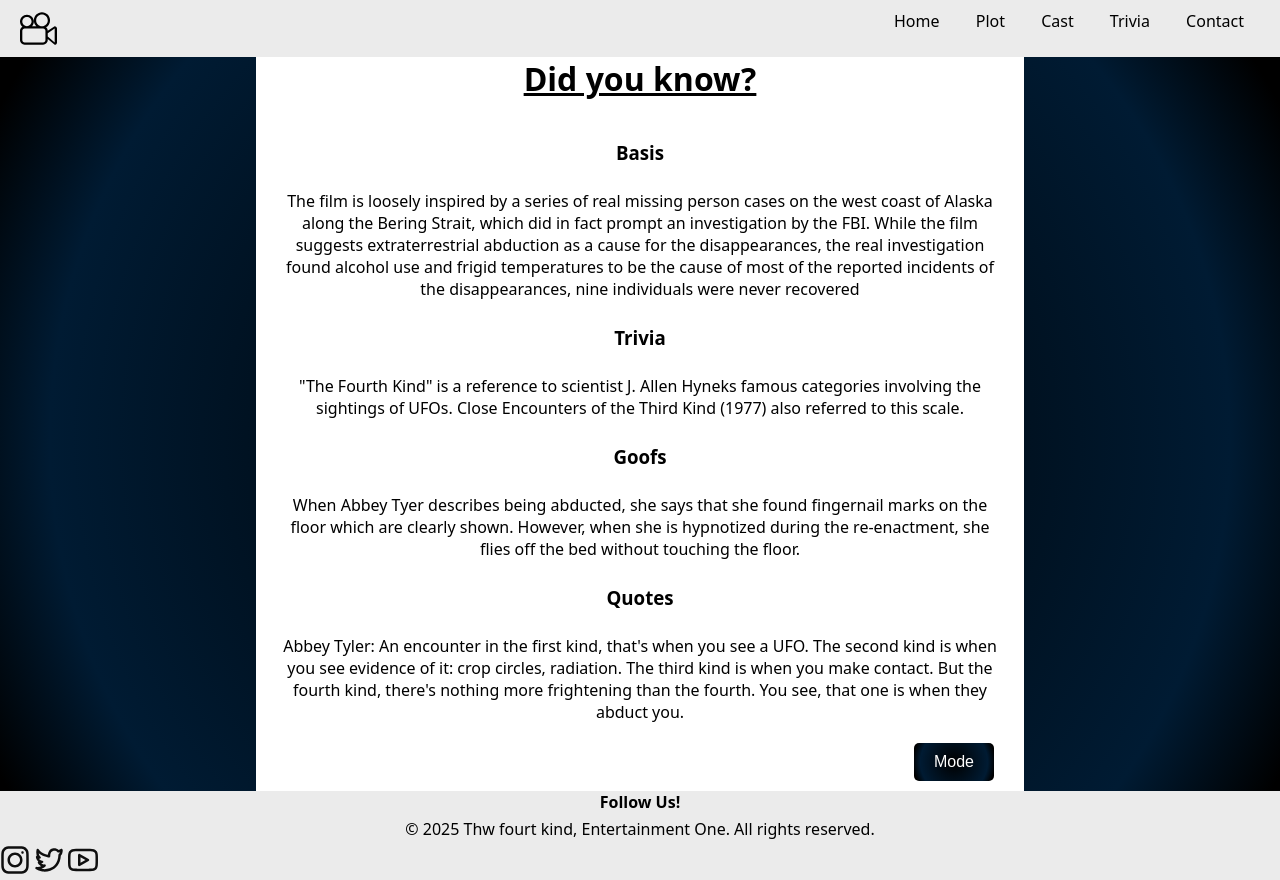
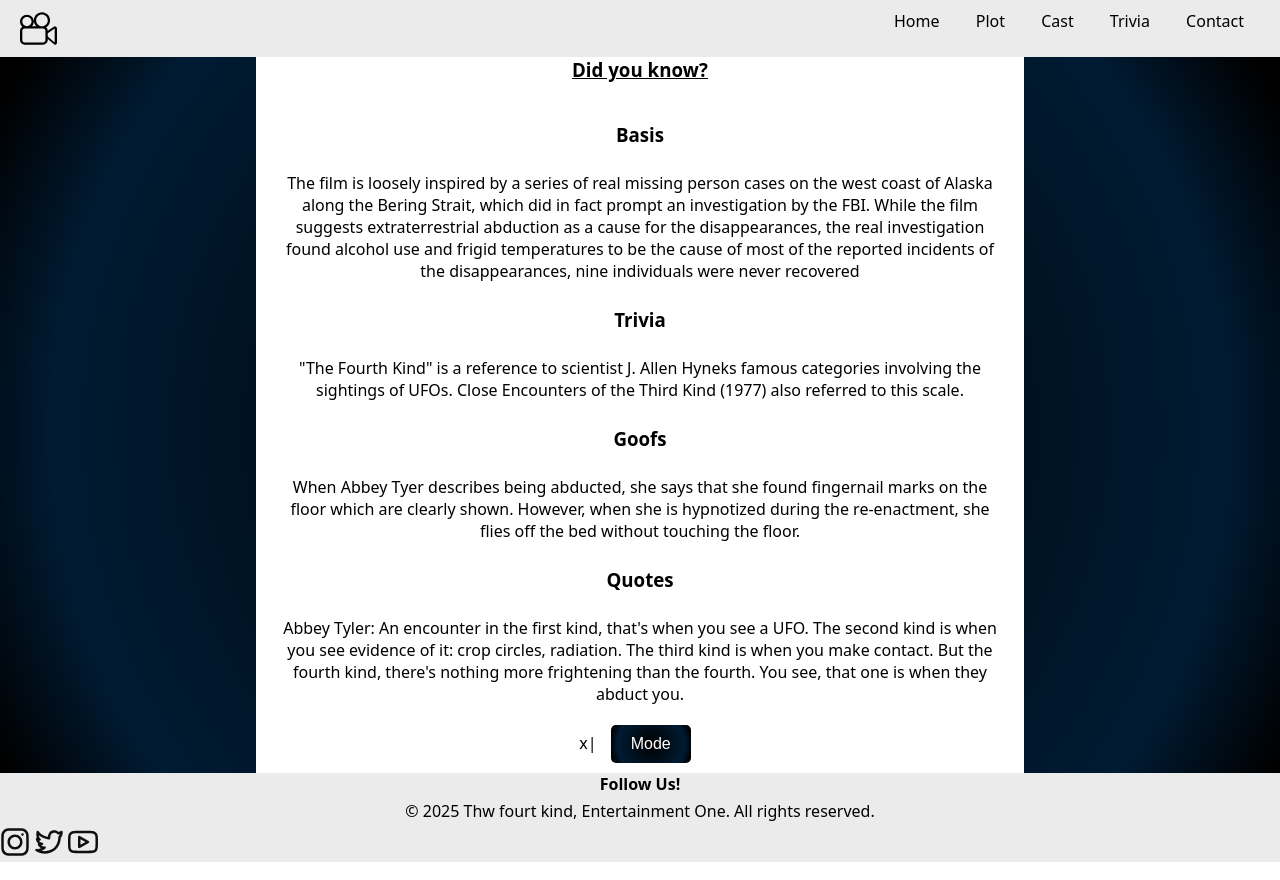
Before and after one commit to ronalhvaldez/Desarrollo1, a plain HTML site: page paginas/trivia.html in a window 1280 px wide. Drawn offline with Linux system fonts and the light colour scheme.

Commit message:
se modifico la pgina de trivia

```diff
--- a/paginas/trivia.html
+++ b/paginas/trivia.html
@@ -36,22 +36,26 @@
 
 
   <div class="hijo">
-    <h1>Did you know?</h1>
 
-    <h3>Basis</h3>
+    <section>
+    <article><h1>Did you know?</h1></article>
+
+
+
+  <article>  <h3>Basis</h3></article>
     <p>The film is loosely inspired by a series of real missing person cases on the west coast of Alaska along the Bering Strait, which did in fact prompt an investigation by the FBI. While the film suggests extraterrestrial abduction as a cause for the disappearances, the real investigation found alcohol use and frigid temperatures to be the cause of most of the reported incidents of the disappearances, nine individuals were never recovered
     </p>
-    <h3>Trivia</h3>
+   <article> <h3>Trivia</h3></article>
     <p>"The Fourth Kind" is a reference to scientist J. Allen Hyneks famous categories involving the sightings of UFOs. Close Encounters of the Third Kind (1977) also referred to this scale.
     </p>
-    <h3>Goofs</h3>
+   <article> <h3>Goofs</h3></article>
     <p>
         When Abbey Tyer describes being abducted, she says that she found fingernail marks on the floor which are clearly shown. However, when she is hypnotized during the re-enactment, she flies off the bed without touching the floor.
     </p>
-    <h3>Quotes</h3>
+   <article> <h3>Quotes</h3></article>
     <p>
         Abbey Tyler: An encounter in the first kind, that's when you see a UFO. The second kind is when you see evidence of it: crop circles, radiation. The third kind is when you make contact. But the fourth kind, there's nothing more frightening than the fourth. You see, that one is when they abduct you.
-    </p>
+    </p>x|
 <button id="modeToggle">Mode</button>
      </div>
 
```
Also changed, not shown: 1 other file.
